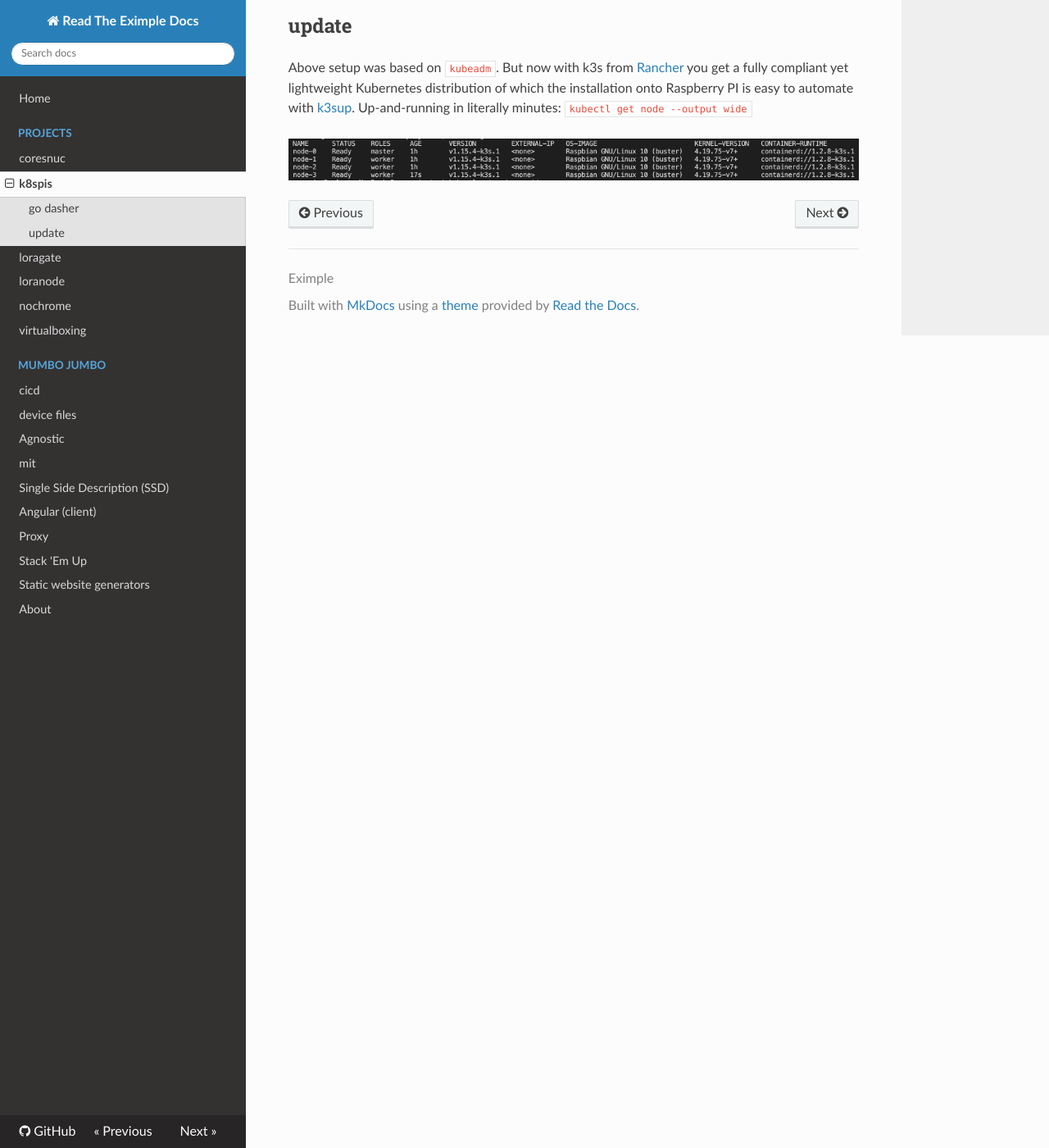
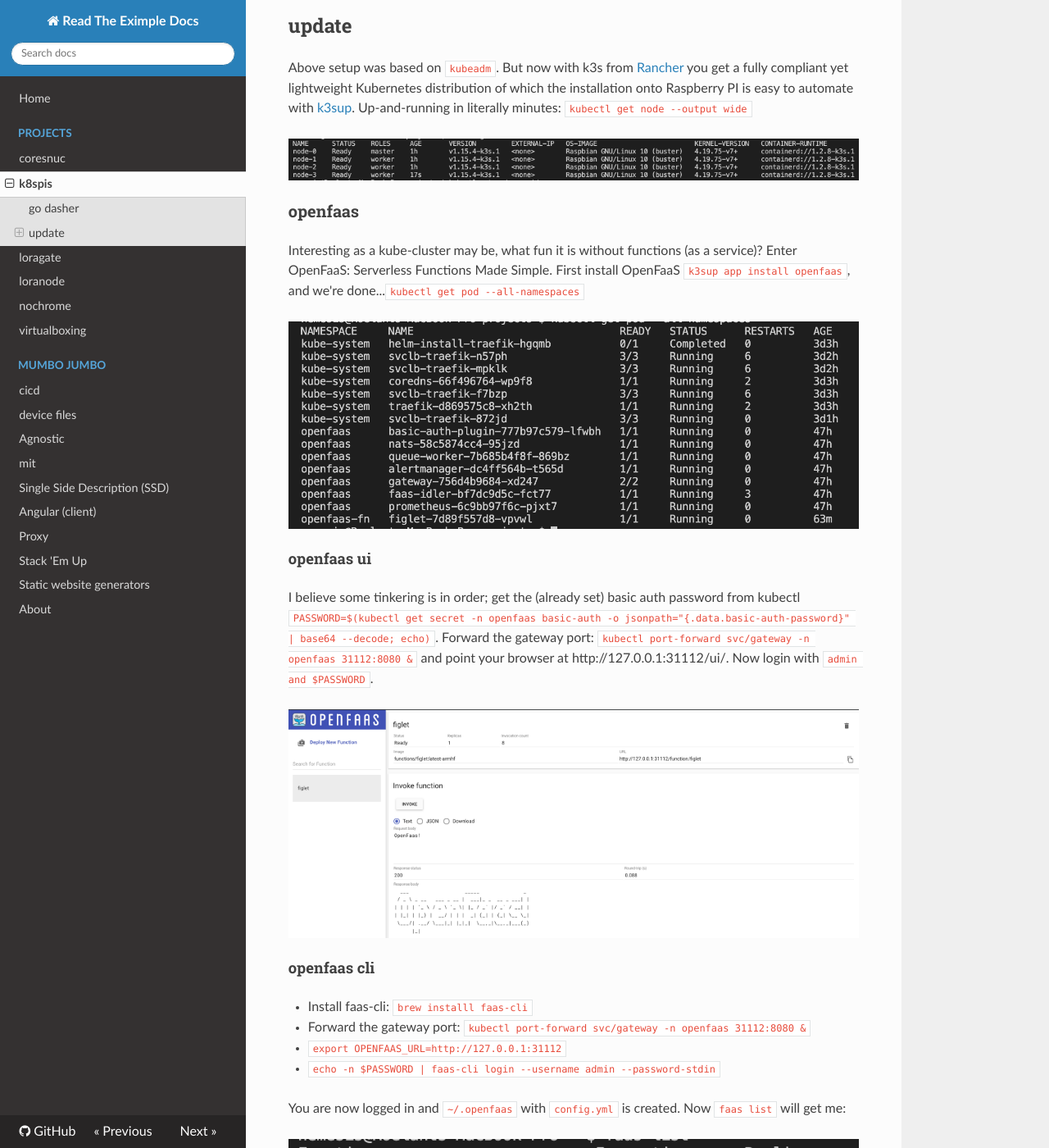
Before and after one commit to docunid/readthemanuals.md, an MkDocs documentation site: the page built from docs/projects/k8spis/README.md, in a window 1280 px wide and 1400 px high, scrolled down 1120 px. Shown: the whole window at 82% size. Built offline with MkDocs 1.6.1, drawn with Linux system fonts in a browser that asks for light colours; nearby versions of some CDN libraries; old or Windows-style settings are respelled for this version of MkDocs.

Commit message:
add openfaas

```diff
--- a/docs/projects/k8spis/README.md
+++ b/docs/projects/k8spis/README.md
@@ -17,3 +17,26 @@ Offcourse a [Web UI](https://kubernetes.io/docs/tasks/access-application-cluster
 Above setup was based on `kubeadm`. But now with k3s from [Rancher](https://rancher.com/) you get a fully compliant yet lightweight Kubernetes distribution of which the installation onto Raspberry PI is easy to automate with [k3sup](https://github.com/alexellis/k3sup#-micro-tutorial-for-raspberry-pi-2-3-or-4-). Up-and-running in literally minutes: `kubectl get node --output wide`
 
 ![cluster](k3s.png)
+
+### openfaas
+
+Interesting as a kube-cluster may be, what fun it is without functions (as a service)? Enter OpenFaaS: Serverless Functions Made Simple. First install OpenFaaS `k3sup app install openfaas`, and we're done...`kubectl get pod --all-namespaces`
+
+![OpenFaaS](openfaaspods.png)
+
+#### openfaas ui
+
+I believe some tinkering is in order; get the (already set) basic auth password from kubectl `PASSWORD=$(kubectl get secret -n openfaas basic-auth -o jsonpath="{.data.basic-auth-password}" | base64 --decode; echo)`. Forward the gateway port: `kubectl port-forward svc/gateway -n openfaas 31112:8080 &` and point your browser at http://127.0.0.1:31112/ui/. Now login with `admin and $PASSWORD`.
+
+![OpenFaas UI](openfaasui.png)
+
+#### openfaas cli
+
+- Install faas-cli: `brew installl faas-cli`
+- Forward the gateway port: `kubectl port-forward svc/gateway -n openfaas 31112:8080 &`
+- `export OPENFAAS_URL=http://127.0.0.1:31112`
+- `echo -n $PASSWORD | faas-cli login --username admin --password-stdin`
+
+You are now logged in and `~/.openfaas` with `config.yml` is created. Now `faas list` will get me:
+
+![OpenFaaS CLI](openfaascli.png)
```
Also changed, not shown: docs/projects/k8spis/openfaascli.png (added), docs/projects/k8spis/openfaaspods.png (added), docs/projects/k8spis/openfaasui.png (added), 2 other files.
